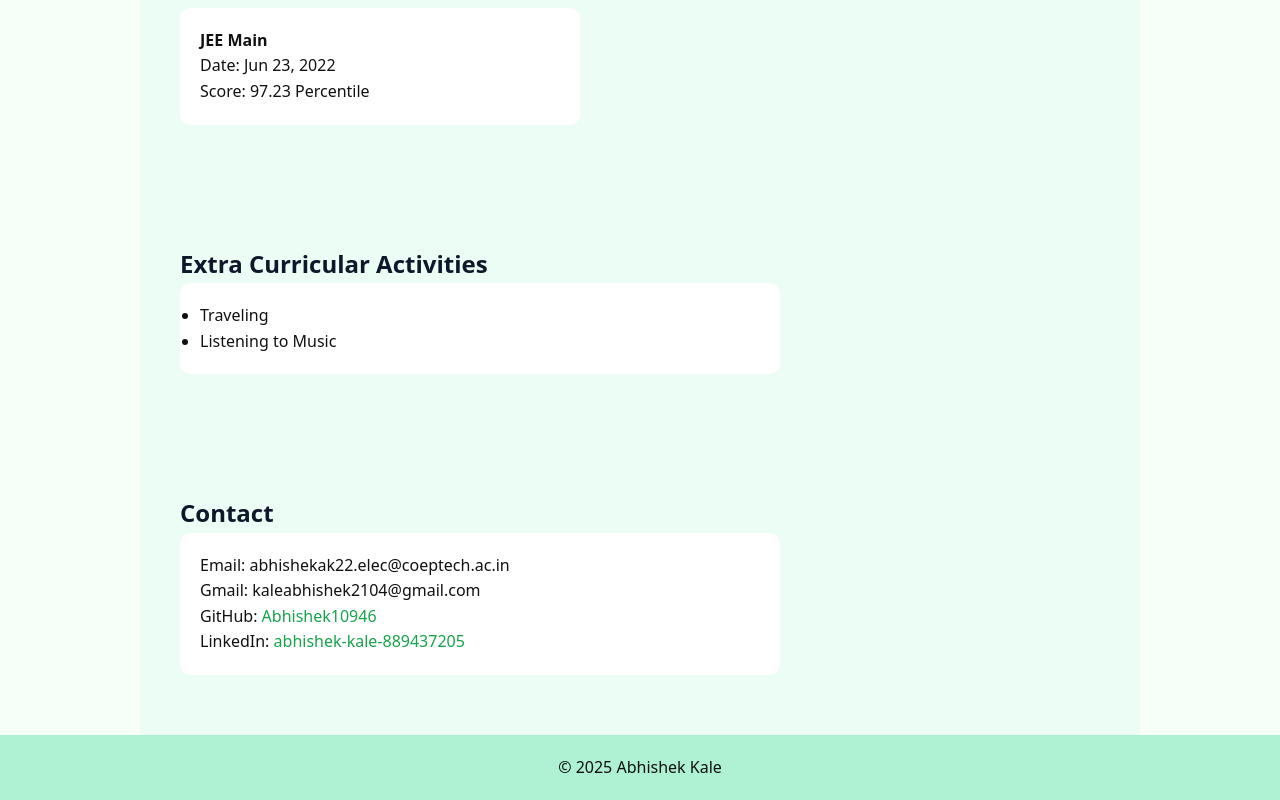
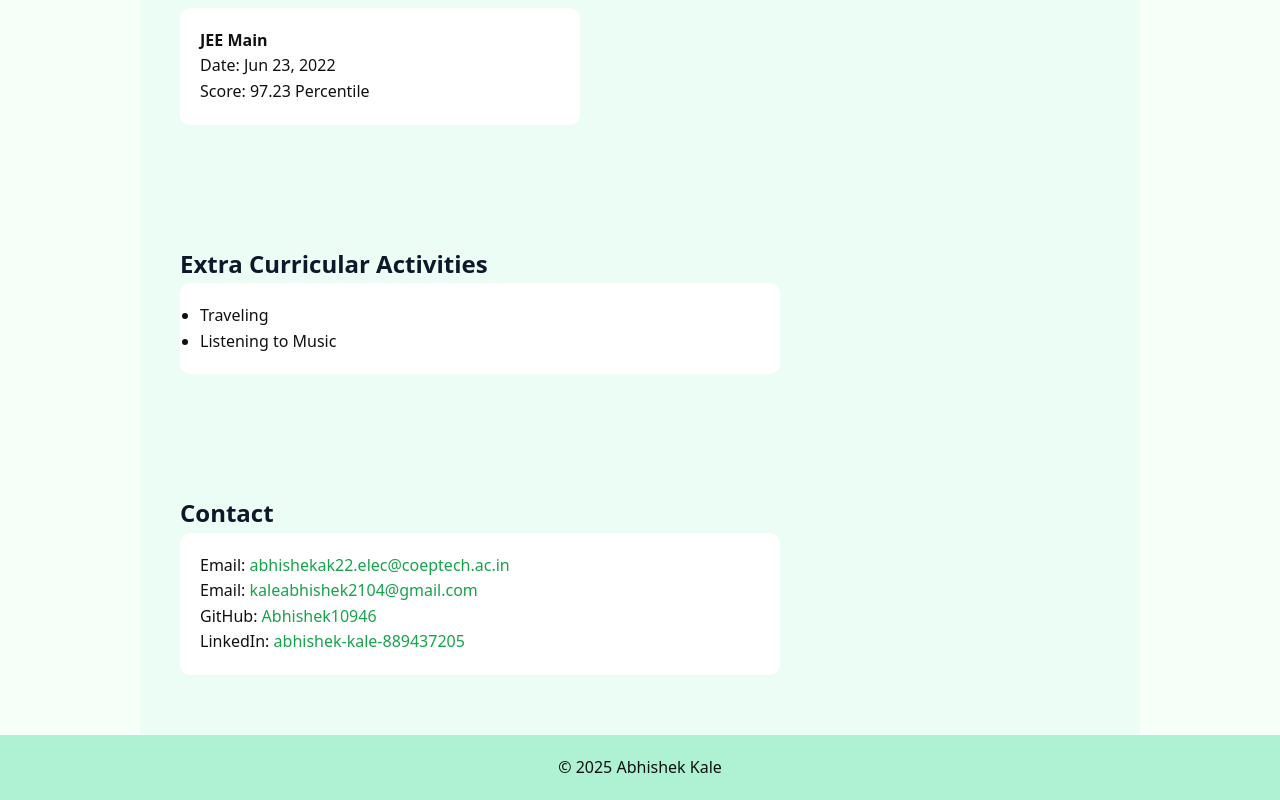
Before and after one commit to Abhishek10946/portfolio, a React (Vite) app: page / in a window 1280 px wide. Shown: the part 3164-3964 px from the top of the page. Built offline with nearby package versions, Linux system fonts and the light colour scheme.

Commit message:
Update Contact.jsx

```diff
--- a/src/components/Contact.jsx
+++ b/src/components/Contact.jsx
@@ -4,8 +4,12 @@ export default function Contact() {
       <h2>Contact</h2>
 
       <div style={styles.box}>
-        <p>Email: abhishekak22.elec@coeptech.ac.in</p>
-        <p>Gmail: kaleabhishek2104@gmail.com</p>
+        <p>Email: <a href="mailto:abhishekak22.elec@coeptech.ac.in">
+          abhishekak22.elec@coeptech.ac.in
+        </a></p>
+        <p>Email: <a href="mailto:kaleabhishek2104@gmail.com">
+          kaleabhishek2104@gmail.com
+        </a></p>
         <p>GitHub: <a href="https://github.com/Abhishek10946"
                       target="_blank"
                       rel="noopener noreferrer">
```
